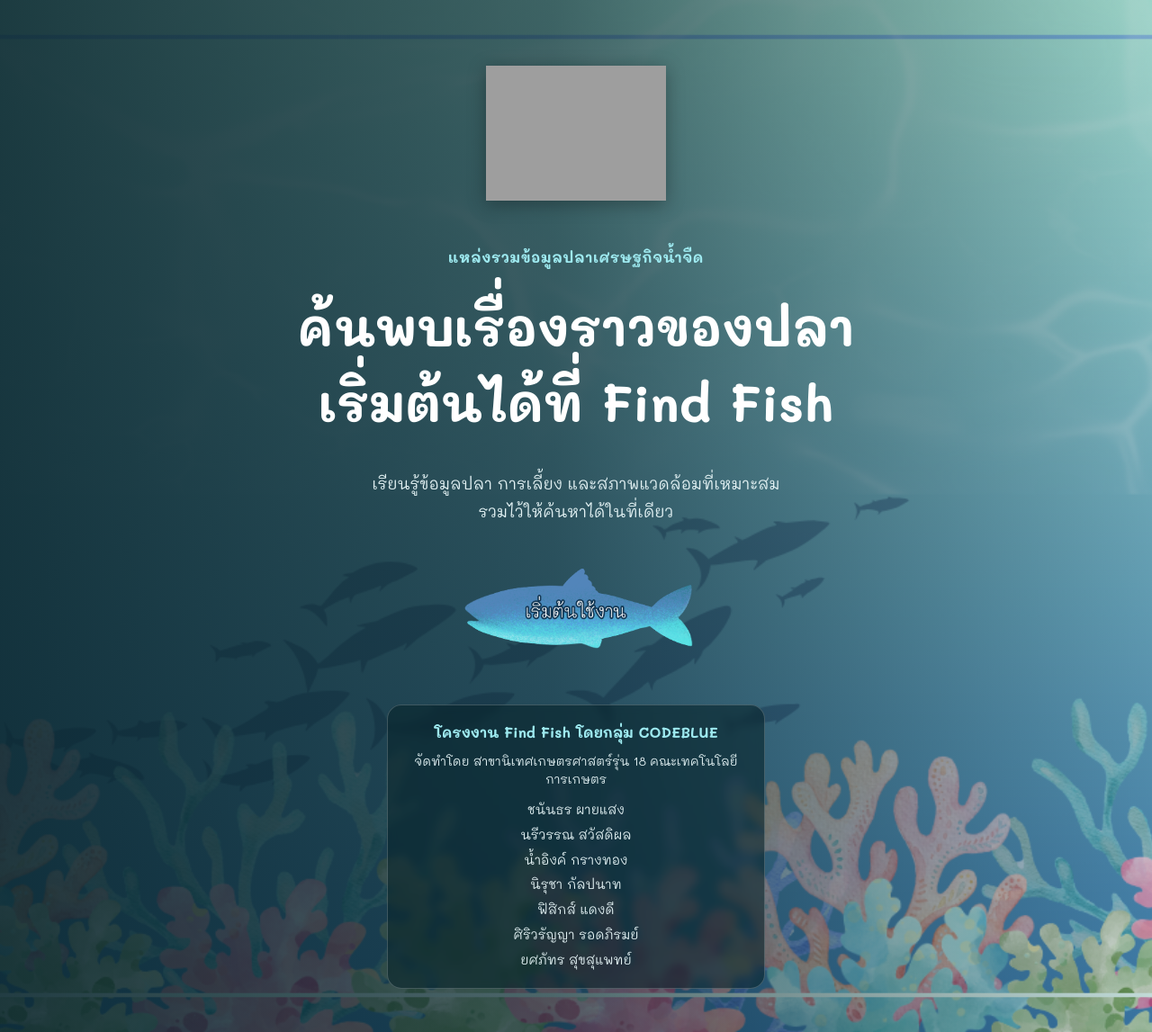
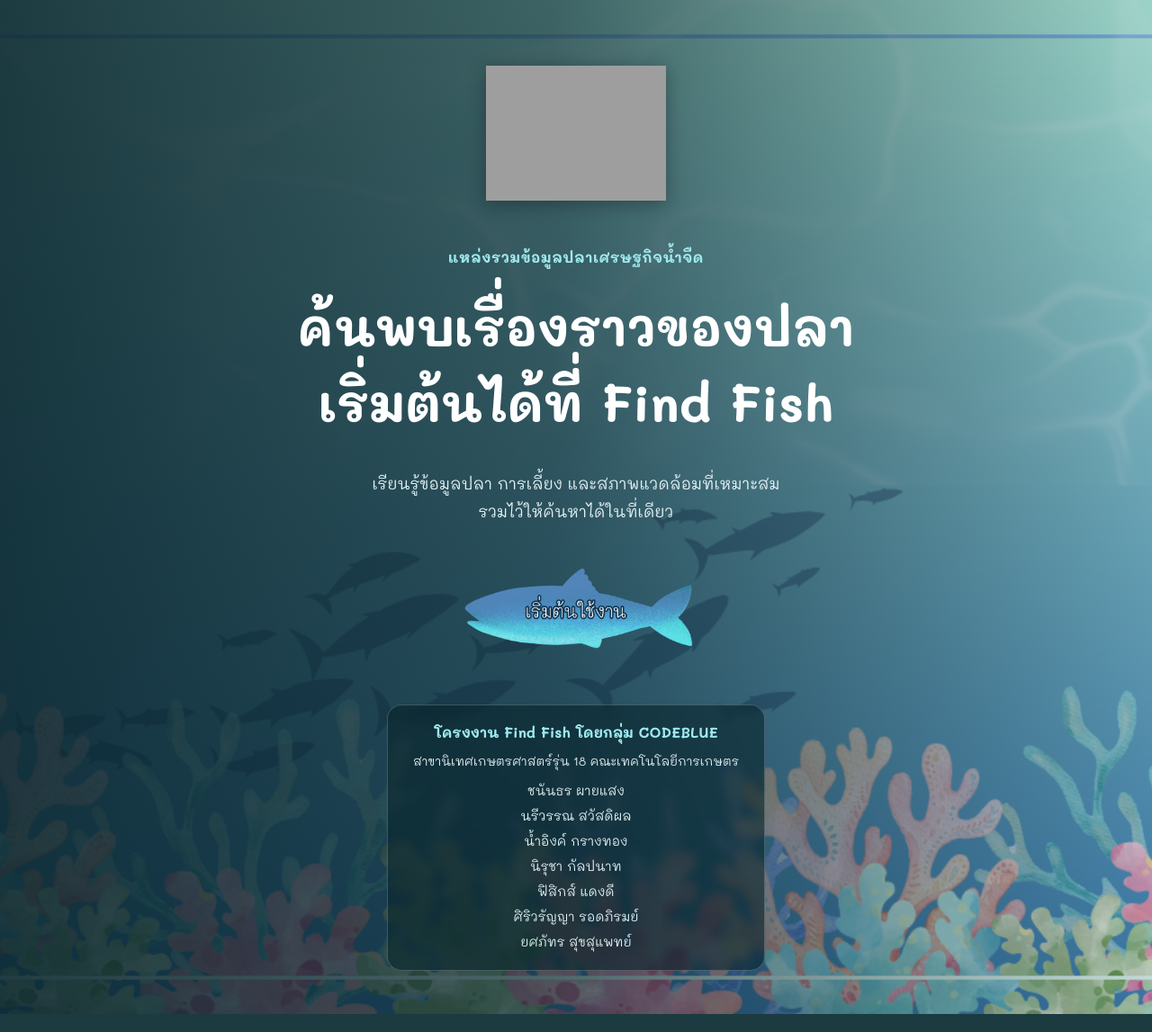
Before and after one commit to GaaFiw/find-fish, a Flask app: page / in a window 1280 px wide. Shown: the whole page at 90% size. Run offline with Flask 3, Linux system fonts and the light colour scheme; grey boxes are pictures that could not be loaded.

Commit message:
Update landing page affiliation text

```diff
--- a/templates/landing.html
+++ b/templates/landing.html
@@ -36,7 +36,7 @@
 
       <div class="landing-team">
         <p class="team-title">โครงงาน Find Fish โดยกลุ่ม CODEBLUE</p>
-        <p class="team-affiliation">จัดทำโดย สาขานิเทศเกษตรศาสตร์รุ่น 18 คณะเทคโนโลยีการเกษตร</p>
+        <p class="team-affiliation">สาขานิเทศเกษตรศาสตร์รุ่น 18 คณะเทคโนโลยีการเกษตร</p>
         <ul class="team-list">
           <li>ชนันธร ผายแสง</li>
           <li>นรีวรรณ สวัสดิผล</li>
```
